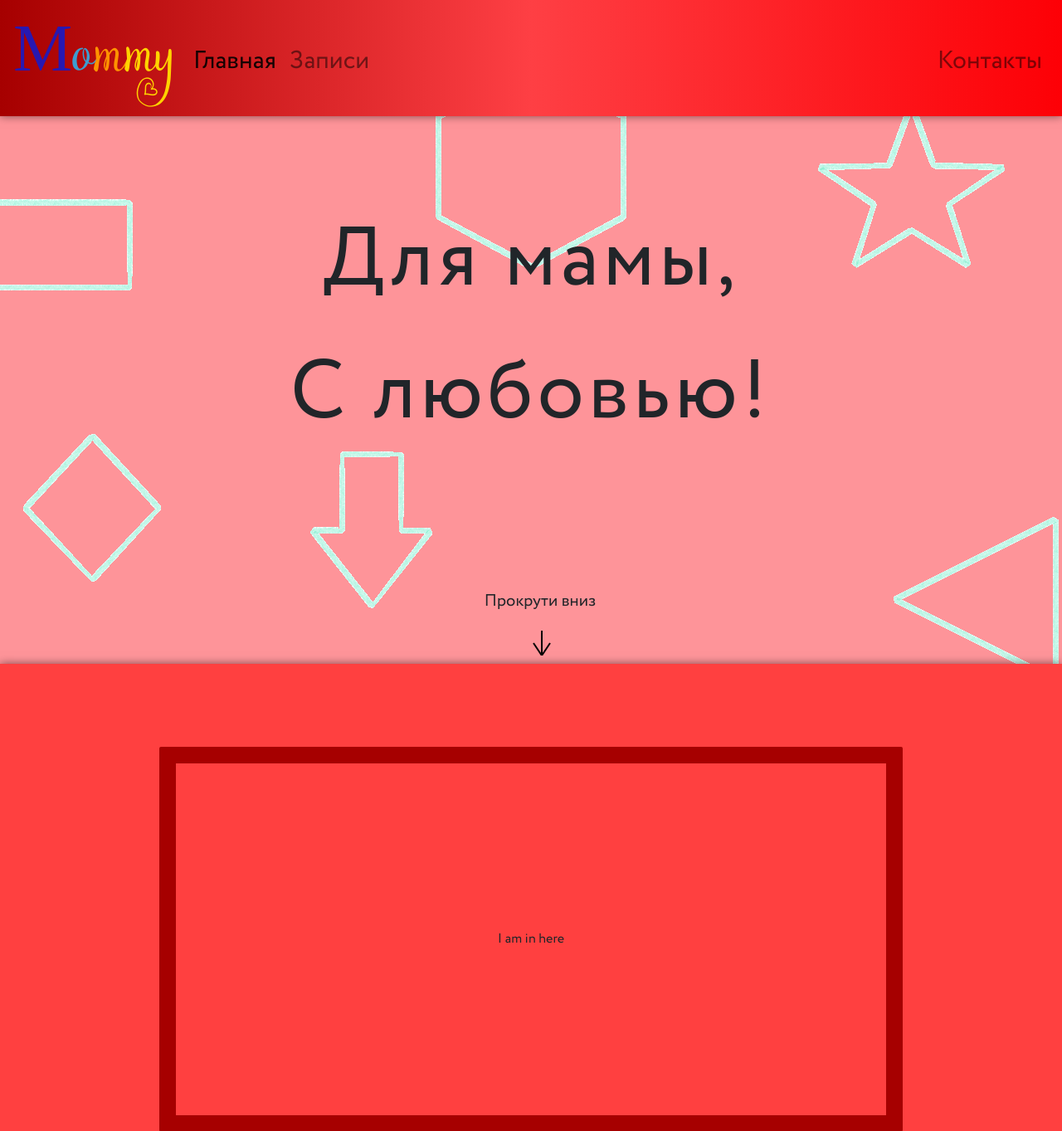
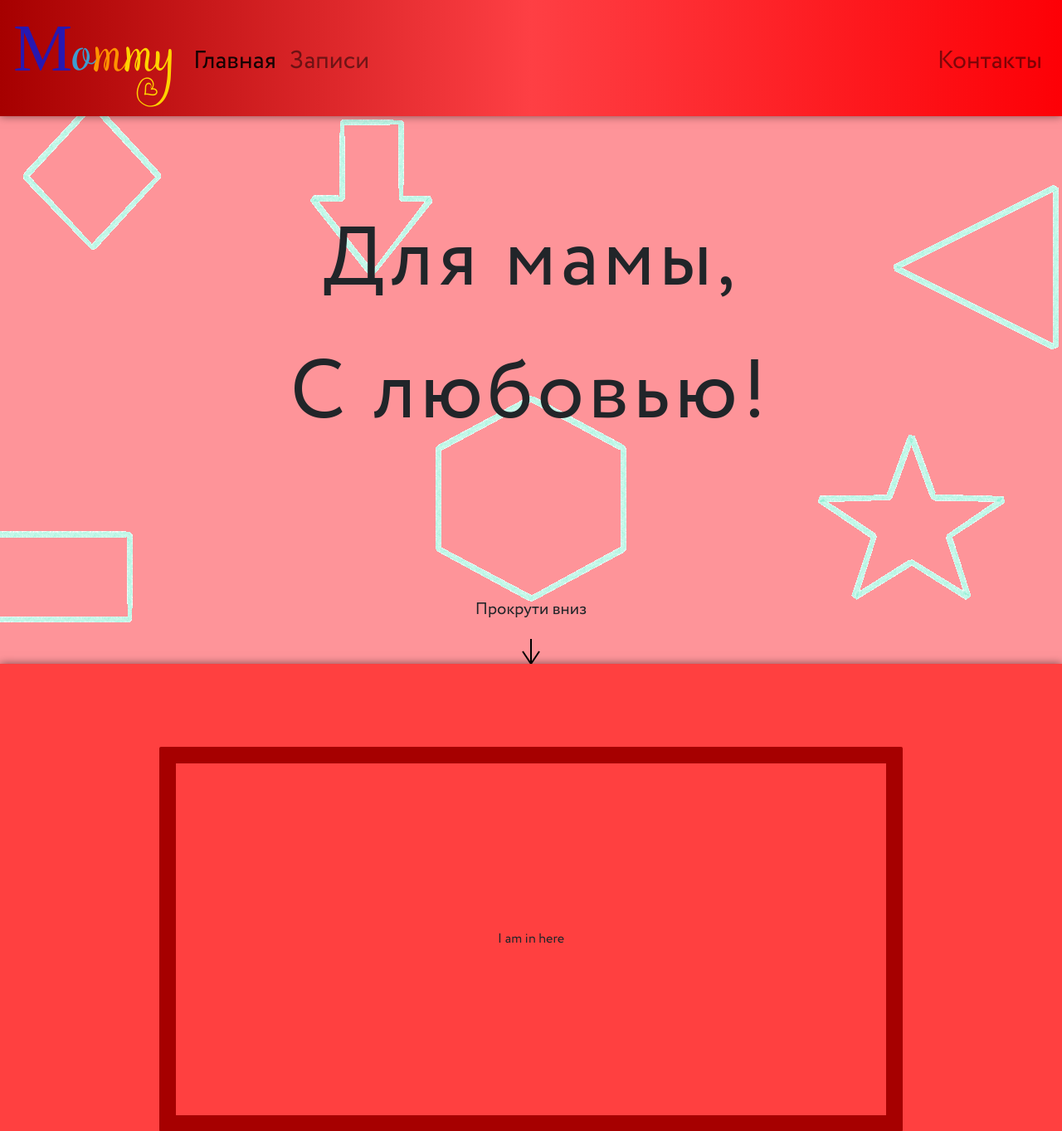
Before and after one commit to AndeyGordeev/forMom, a Flask app: page / in a window 1280 px wide. Shown: the top 1363 px of the page at 83% size. Run offline with Flask 2, Linux system fonts and the light colour scheme; some libraries are stand-ins or nearby versions.

Commit message:
adaptive bottom and parallax scroll

```diff
--- a/static/css/style.css
+++ b/static/css/style.css
@@ -28,17 +28,12 @@
 }
 body {
 	font-family: BebasNeue, serif;
-	background: url(../back.png) center center fixed;
 	width: 100%;
     height: 100%;
     position: absolute;
     top: 0;
     left: 0;
     overflow: auto;
-}
-h1 {
-	font-family: BebasNeue, serif;
-	font-size: 600%;
 }
 line {
 	stroke:rgb(0,0,0);
@@ -53,7 +48,19 @@ svg {
 	height: 30px;
 	width: 30px;
 	bottom: 0;
-	left: -80px;
+}
+
+.back {
+	height: 1000px;
+	width: 100%;
+	background: url(../back.png) center 0 repeat fixed; min-height: 1000px;
+	position: absolute;
+}
+
+.navbar-toggler-icon{
+	animation-name: opacit;
+	animation-duration: 3s;
+	border: none;
 }
 .rectangle {
 	position: absolute;
@@ -141,18 +148,15 @@ svg {
 	position: relative;
 	font-size: 20px;
 	margin-bottom: 0;
-	bottom: 50px;
+	bottom: 20px;
 }
 
 .bottom {
-	height: 150px;
-	width: 180px;
 	position: absolute;
-	display: flex;
-	align-items: flex-end;
-	justify-content: center;
-	bottom: 10px;
-	left: 45%;
+	display: block;
+	bottom: 0px;
+	right: 0;
+	left: 0;
 	visibility: visible;
 }
 
@@ -162,14 +166,8 @@ svg {
 }
 
 @media screen and (min-width: 0px) and (max-width: 400px) {
-	.bottom{
-		left: 30%;
-	}
-	h1 {
-		font-size: 200%;
-	}
 	.text {
-		font-size: 30px;
+		font-size: 40px;
 		text-align: center;
 		right: 15%;
 		animation-duration: 3s;
@@ -196,9 +194,6 @@ svg {
 
 
 @media screen and (min-width: 400px) and (max-width: 990px) {
-	.bottom{
-		left: 40%;
-	}
 	.text {
 		font-size: 50px;
 		right: 25%;
@@ -219,9 +214,6 @@ svg {
 }
 
 @media screen and (min-width: 1600px) and (max-width: 2000px) {
-	.bottom{
-		left: 45%;
-	}
 	.text {
 		font-size: 100px;
 	}
--- /dev/null
+++ b/static/js/parallax.js
@@ -0,0 +1,13 @@
+$(document).ready(function(){
+    $('section[data-type="background"]').each(function(){
+        var $bgobj = $(this); // создаем объект
+        var $window = $(window);
+        $window.scroll(function() {
+            var yPos = -($window.scrollTop() / $bgobj.data('speed')); // вычисляем коэффициент
+            // Присваиваем значение background-position
+            var coords = 'center '+ yPos + 'px';
+            // Создаем эффект Parallax Scrolling
+            $bgobj.css({ backgroundPosition: coords });
+        });
+    });
+});
--- a/templates/index.html
+++ b/templates/index.html
@@ -5,8 +5,6 @@
 {%block main%}
 	<div class="bottom">
 		<p class="down">Прокрути вниз</p>
-		<br>
-		<br>
 		<svg class="scroll">
 			<line x1="15" y1="30" x2="15" y2="0"/>
 			<line x1="15" y1="30" x2="25" y2="15"/>
--- a/templates/layout.html
+++ b/templates/layout.html
@@ -15,8 +15,10 @@
 		<link rel="stylesheet" type="text/css" href="../static/css/animate.css">
 		<script src="../static/js/viewportchecker.js"></script>
 		<script src="../static/js/script.js"></script>
+		<script src="../static/js/parallax.js"></script>
 	</head>
 	<body class="text-center">
+		<section class="back" data-type="background" data-speed="10"></section>
 		<div class="rectangle"></div>
 		<nav class="navbar navbar-expand-lg navbar-light fixed-top">
 			<a class="navbar-brand" href="#"><span style="color: #2818B1;">M</span><span style="color: #3C9DD0;">o</span><span style="color: #FF9200;">m</span><span style="color: #FFD300;">my</span></a>
```
